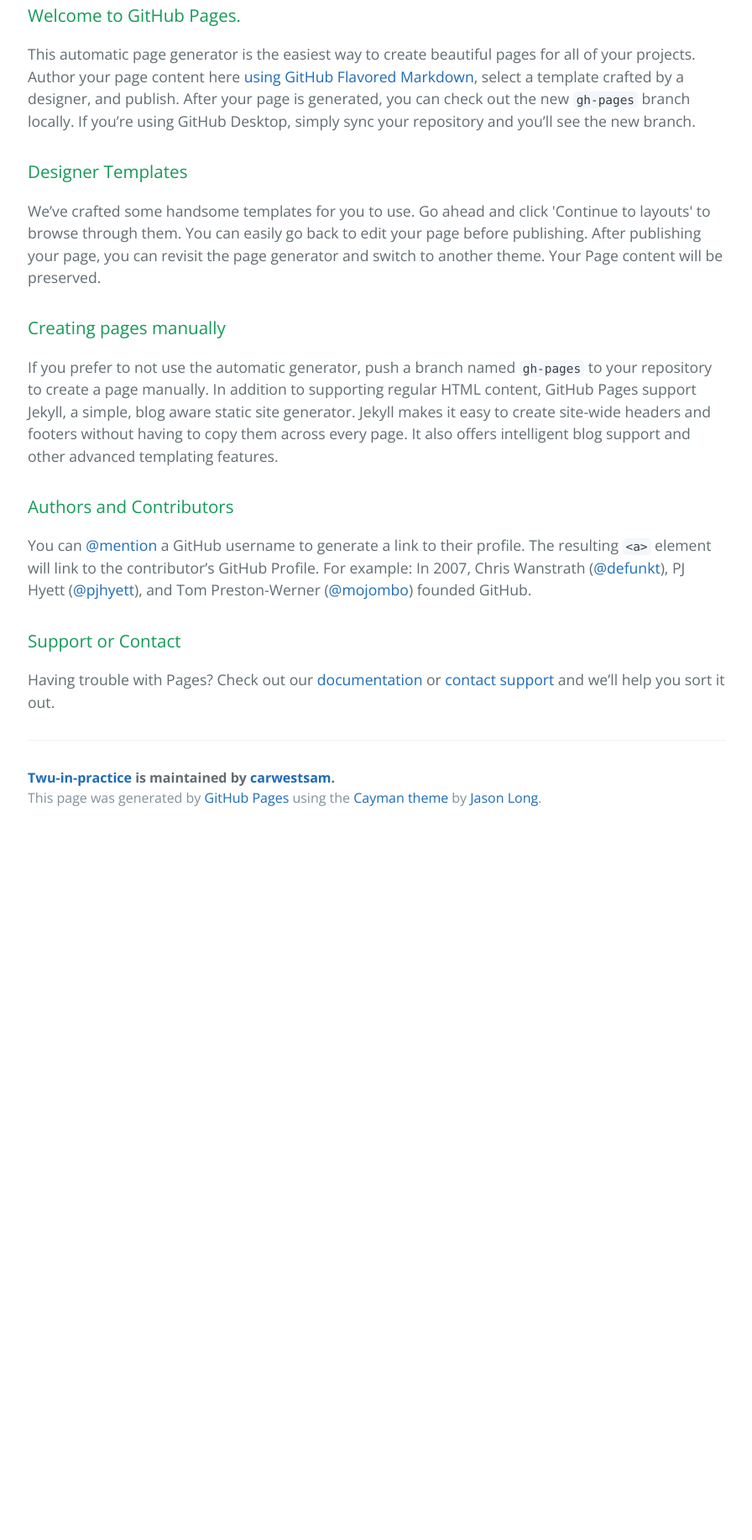
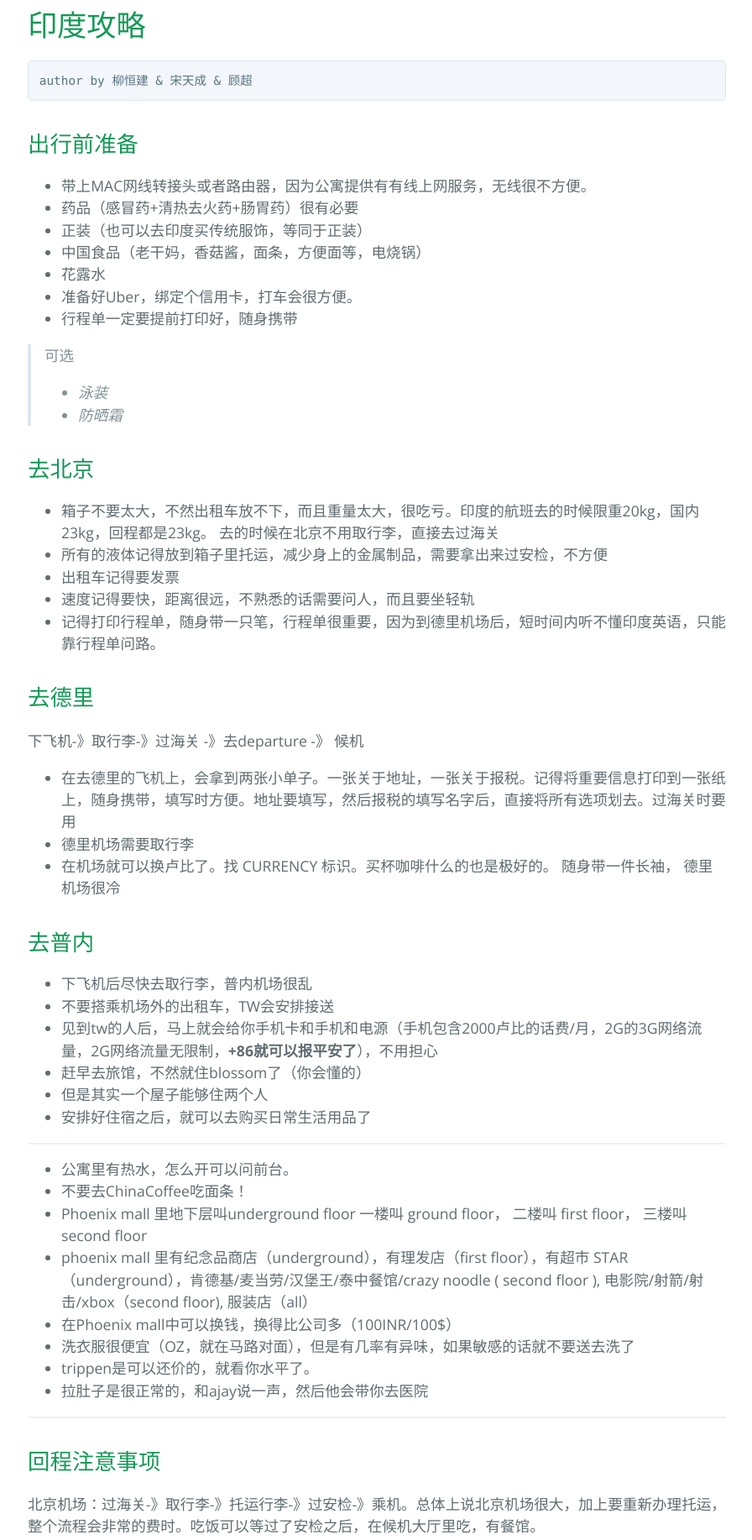
Before and after one commit to carwestsam/TWU-in-Practice, a plain HTML site: page index.html in a window 1280 px wide. Shown: the part 365-2199 px from the top of the page at 84% size, without its empty margins (191-1087 px from the left). Before the commit the page ends 1359 px from the top, so only its background shows below. Drawn offline with nearby package versions, Linux system fonts and the light colour scheme.

```diff
--- a/index.html
+++ b/index.html
@@ -19,30 +19,112 @@
     </section>
 
     <section class="main-content">
-      <h3>
-<a id="welcome-to-github-pages" class="anchor" href="#welcome-to-github-pages" aria-hidden="true"><span class="octicon octicon-link"></span></a>Welcome to GitHub Pages.</h3>
+      <h1>
+<a id="印度攻略" class="anchor" href="#%E5%8D%B0%E5%BA%A6%E6%94%BB%E7%95%A5" aria-hidden="true"><span class="octicon octicon-link"></span></a>印度攻略</h1>
 
-<p>This automatic page generator is the easiest way to create beautiful pages for all of your projects. Author your page content here <a href="https://guides.github.com/features/mastering-markdown/">using GitHub Flavored Markdown</a>, select a template crafted by a designer, and publish. After your page is generated, you can check out the new <code>gh-pages</code> branch locally. If you’re using GitHub Desktop, simply sync your repository and you’ll see the new branch.</p>
+<div class="highlight highlight-text-tex"><pre>author by 柳恒建 &amp; 宋天成 &amp; 顾超</pre></div>
 
-<h3>
-<a id="designer-templates" class="anchor" href="#designer-templates" aria-hidden="true"><span class="octicon octicon-link"></span></a>Designer Templates</h3>
+<h2>
+<a id="出行前准备" class="anchor" href="#%E5%87%BA%E8%A1%8C%E5%89%8D%E5%87%86%E5%A4%87" aria-hidden="true"><span class="octicon octicon-link"></span></a>出行前准备</h2>
 
-<p>We’ve crafted some handsome templates for you to use. Go ahead and click 'Continue to layouts' to browse through them. You can easily go back to edit your page before publishing. After publishing your page, you can revisit the page generator and switch to another theme. Your Page content will be preserved.</p>
+<ul>
+<li>带上MAC网线转接头或者路由器，因为公寓提供有有线上网服务，无线很不方便。</li>
+<li>药品（感冒药+清热去火药+肠胃药）很有必要</li>
+<li>正装（也可以去印度买传统服饰，等同于正装）</li>
+<li>中国食品（老干妈，香菇酱，面条，方便面等，电烧锅）</li>
+<li>花露水</li>
+<li>准备好Uber，绑定个信用卡，打车会很方便。</li>
+<li>行程单一定要提前打印好，随身携带</li>
+</ul>
 
-<h3>
-<a id="creating-pages-manually" class="anchor" href="#creating-pages-manually" aria-hidden="true"><span class="octicon octicon-link"></span></a>Creating pages manually</h3>
+<blockquote>
+<p>可选</p>
 
-<p>If you prefer to not use the automatic generator, push a branch named <code>gh-pages</code> to your repository to create a page manually. In addition to supporting regular HTML content, GitHub Pages support Jekyll, a simple, blog aware static site generator. Jekyll makes it easy to create site-wide headers and footers without having to copy them across every page. It also offers intelligent blog support and other advanced templating features.</p>
+<ul>
+<li><em>泳装</em></li>
+<li><em>防晒霜</em></li>
+</ul>
+</blockquote>
 
-<h3>
-<a id="authors-and-contributors" class="anchor" href="#authors-and-contributors" aria-hidden="true"><span class="octicon octicon-link"></span></a>Authors and Contributors</h3>
+<h2>
+<a id="去北京" class="anchor" href="#%E5%8E%BB%E5%8C%97%E4%BA%AC" aria-hidden="true"><span class="octicon octicon-link"></span></a>去北京</h2>
 
-<p>You can <a href="https://github.com/blog/821" class="user-mention">@mention</a> a GitHub username to generate a link to their profile. The resulting <code>&lt;a&gt;</code> element will link to the contributor’s GitHub Profile. For example: In 2007, Chris Wanstrath (<a href="https://github.com/defunkt" class="user-mention">@defunkt</a>), PJ Hyett (<a href="https://github.com/pjhyett" class="user-mention">@pjhyett</a>), and Tom Preston-Werner (<a href="https://github.com/mojombo" class="user-mention">@mojombo</a>) founded GitHub.</p>
+<ul>
+<li>箱子不要太大，不然出租车放不下，而且重量太大，很吃亏。印度的航班去的时候限重20kg，国内23kg，回程都是23kg。 去的时候在北京不用取行李，直接去过海关</li>
+<li>所有的液体记得放到箱子里托运，减少身上的金属制品，需要拿出来过安检，不方便</li>
+<li>出租车记得要发票</li>
+<li>速度记得要快，距离很远，不熟悉的话需要问人，而且要坐轻轨</li>
+<li>记得打印行程单，随身带一只笔，行程单很重要，因为到德里机场后，短时间内听不懂印度英语，只能靠行程单问路。</li>
+</ul>
 
-<h3>
-<a id="support-or-contact" class="anchor" href="#support-or-contact" aria-hidden="true"><span class="octicon octicon-link"></span></a>Support or Contact</h3>
+<h2>
+<a id="去德里" class="anchor" href="#%E5%8E%BB%E5%BE%B7%E9%87%8C" aria-hidden="true"><span class="octicon octicon-link"></span></a>去德里</h2>
 
-<p>Having trouble with Pages? Check out our <a href="https://help.github.com/pages">documentation</a> or <a href="https://github.com/contact">contact support</a> and we’ll help you sort it out.</p>
+<p>下飞机-》取行李-》过海关 -》去departure -》 候机</p>
+
+<ul>
+<li>在去德里的飞机上，会拿到两张小单子。一张关于地址，一张关于报税。记得将重要信息打印到一张纸上，随身携带，填写时方便。地址要填写，然后报税的填写名字后，直接将所有选项划去。过海关时要用</li>
+<li>德里机场需要取行李</li>
+<li>在机场就可以换卢比了。找 CURRENCY 标识。买杯咖啡什么的也是极好的。
+随身带一件长袖， 德里机场很冷</li>
+</ul>
+
+<h2>
+<a id="去普内" class="anchor" href="#%E5%8E%BB%E6%99%AE%E5%86%85" aria-hidden="true"><span class="octicon octicon-link"></span></a>去普内</h2>
+
+<ul>
+<li>下飞机后尽快去取行李，普内机场很乱</li>
+<li>不要搭乘机场外的出租车，TW会安排接送</li>
+<li>见到tw的人后，马上就会给你手机卡和手机和电源（手机包含2000卢比的话费/月，2G的3G网络流量，2G网络流量无限制，<strong>+86就可以报平安了</strong>），不用担心</li>
+<li>赶早去旅馆，不然就住blossom了（你会懂的）</li>
+<li>但是其实一个屋子能够住两个人</li>
+<li>安排好住宿之后，就可以去购买日常生活用品了</li>
+</ul>
+
+<hr>
+
+<ul>
+<li>公寓里有热水，怎么开可以问前台。</li>
+<li>不要去ChinaCoffee吃面条！</li>
+<li>Phoenix mall 里地下层叫underground floor 一楼叫 ground floor， 二楼叫 first floor， 三楼叫 second floor</li>
+<li>phoenix mall 里有纪念品商店（underground），有理发店（first floor），有超市 STAR（underground），肯德基/麦当劳/汉堡王/泰中餐馆/crazy noodle ( second floor ), 电影院/射箭/射击/xbox（second floor), 服装店（all）</li>
+<li>在Phoenix mall中可以换钱，换得比公司多（100INR/100$）</li>
+<li>洗衣服很便宜（OZ，就在马路对面），但是有几率有异味，如果敏感的话就不要送去洗了</li>
+<li>trippen是可以还价的，就看你水平了。</li>
+<li>拉肚子是很正常的，和ajay说一声，然后他会带你去医院</li>
+</ul>
+
+<hr>
+
+<h2>
+<a id="回程注意事项" class="anchor" href="#%E5%9B%9E%E7%A8%8B%E6%B3%A8%E6%84%8F%E4%BA%8B%E9%A1%B9" aria-hidden="true"><span class="octicon octicon-link"></span></a>回程注意事项</h2>
+
+<p>北京机场：过海关-》取行李-》托运行李-》过安检-》乘机。总体上说北京机场很大，加上要重新办理托运，整个流程会非常的费时。吃饭可以等过了安检之后，在候机大厅里吃，有餐馆。</p>
+
+<ul>
+<li>回程时可以不还SIM卡，这样方便相互联系。TWU会办新的SIMs，所以不用担心还。</li>
+<li>回程的前一天多睡一点，飞机很可能晚点，然后整晚就很难睡觉了
+在普内机场办理托运时，需要给每个随身背/提包配一个标签（问航班服务人员）。</li>
+<li>德里机场的商店和登机口距离可能比较远，所以如果到登机口再想回去逛的话，是很纠结的（可以提前1：20过去，也不要提前太早）。</li>
+<li>德里机场的自动售货机中的矿泉水只要10INR， 最大接受纸币为50INR</li>
+<li>在德里机场办理托运时，会告诉你要到北京机场取行李。</li>
+<li>能问Information最好问info，保安的英语口音非常重。</li>
+<li><strong>再累也要记住：出租车记得要发票！</strong></li>
+</ul>
+
+<div class="highlight highlight-source-ruby"><pre><span class="pl-c1">1000</span>.times { puts <span class="pl-s"><span class="pl-pds">"</span>祝你好运<span class="pl-pds">"</span></span>}</pre></div>
+
+<hr>
+
+<p>[参考链接]</p>
+
+<ul>
+<li><a href="https://thoughtworks.jiveon.com/groups/china/blog/2015/08/15/twu-%E5%8D%B0%E5%BA%A6%E4%B9%8B%E8%A1%8C%E7%AC%AC%E4%B8%80%E5%A4%A9#comment-37393">TWU 印度之行（一） - 徐山川 - TWU45 - 北京</a></li>
+<li><a href="https://thoughtworks.jiveon.com/groups/china/blog/2015/09/06/twu-%E5%8D%B0%E5%BA%A6%E4%B9%8B%E8%A1%8C-%E4%BA%8C">TWU 印度之行（二） - 徐山川 - TWU45 - 北京</a></li>
+<li><a href="https://github.com/carwestsam/TWU-in-practice/blob/master/attachments/GettingReadyforTWU-PuneV1.6.pdf">Get Ready for TWU - TWU core team</a></li>
+<li><a href="https://github.com/carwestsam/TWU-in-practice/blob/master/attachments/Share%20Something%20in%20TWU.pdf">分享TWU中得一些事 - Boxing Peng</a></li>
+<li><a href="https://github.com/carwestsam/TWU-in-practice/blob/master/attachments/%E5%8D%B0%E5%BA%A6%E6%94%BB%E7%95%A5.pdf">印度攻略 - 关于印度的旅行攻略</a></li>
+</ul>
 
       <footer class="site-footer">
         <span class="site-footer-owner"><a href="https://github.com/carwestsam/TWU-in-Practice">Twu-in-practice</a> is maintained by <a href="https://github.com/carwestsam">carwestsam</a>.</span>
```
Also changed, not shown: params.json (+1 -1 lines).
